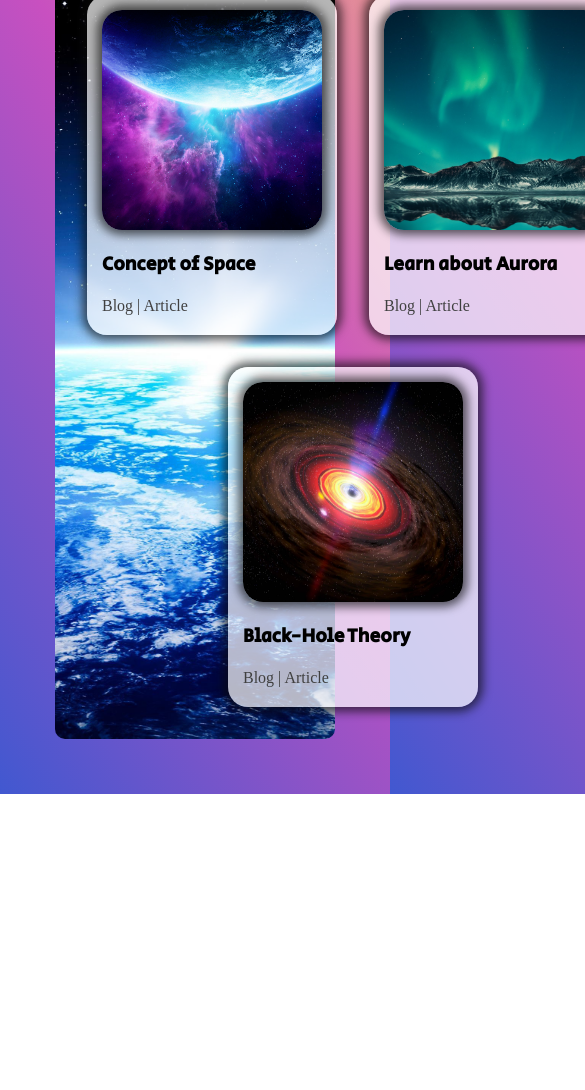
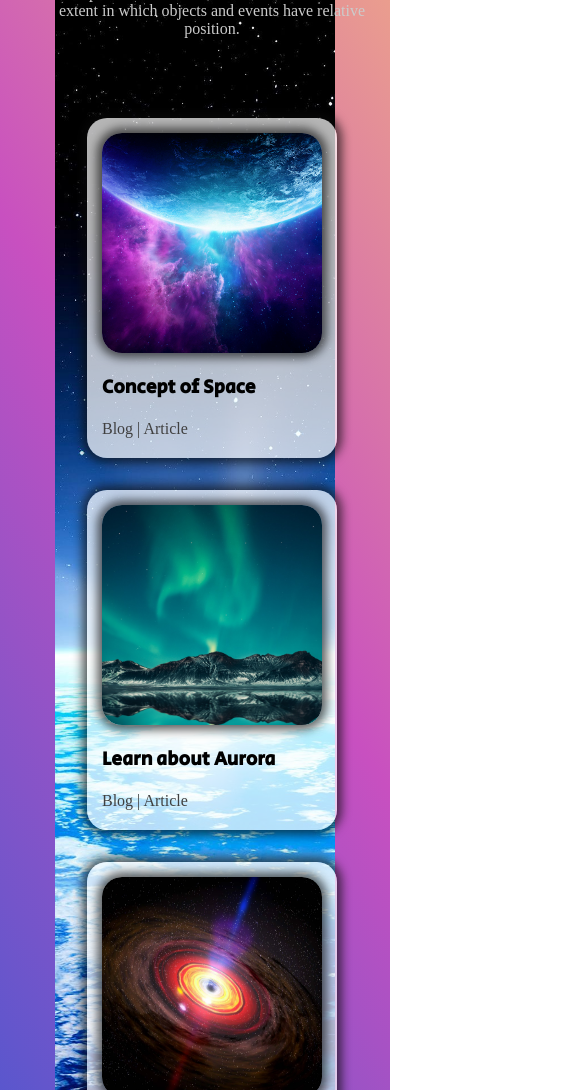
Before and after one commit to bharathp95/space-website, a plain HTML site: page index.html in a window 390 px wide. Shown: the part 475-1565 px from the top of the page, 585 px wide, since content can reach past the window. Before the commit the page ends 1269 px from the top, so only its background shows below. Drawn offline with Linux system fonts and the light colour scheme.

Commit message:
responsive

```diff
--- a/css/styles.css
+++ b/css/styles.css
@@ -133,7 +133,7 @@ header {
 .box-container {
     display: grid;
     gap: 2rem;
-    grid-template-columns: 1fr 1fr;
+    /* grid-template-columns: 1fr 1fr; */
     place-items: center;
     margin: 2rem;
     margin-top: 5rem;
@@ -158,9 +158,6 @@ header {
     transition: all 0.2s ease-in-out;
 }
 
-.box:last-child {
-    grid-column: 1 / 3;
-}
 
 .img-frame {
     height: 220px;
@@ -194,6 +191,12 @@ header {
     color: rgb(64, 64, 64);
 }
 
+@media screen and (min-width: 768px){
+    .box:last-child {
+        grid-column: 1 / 3;
+    }
+}
+
 @media screen and (min-width: 1024px) {
     .nav-list li a {
         font-size: 1rem;
```
